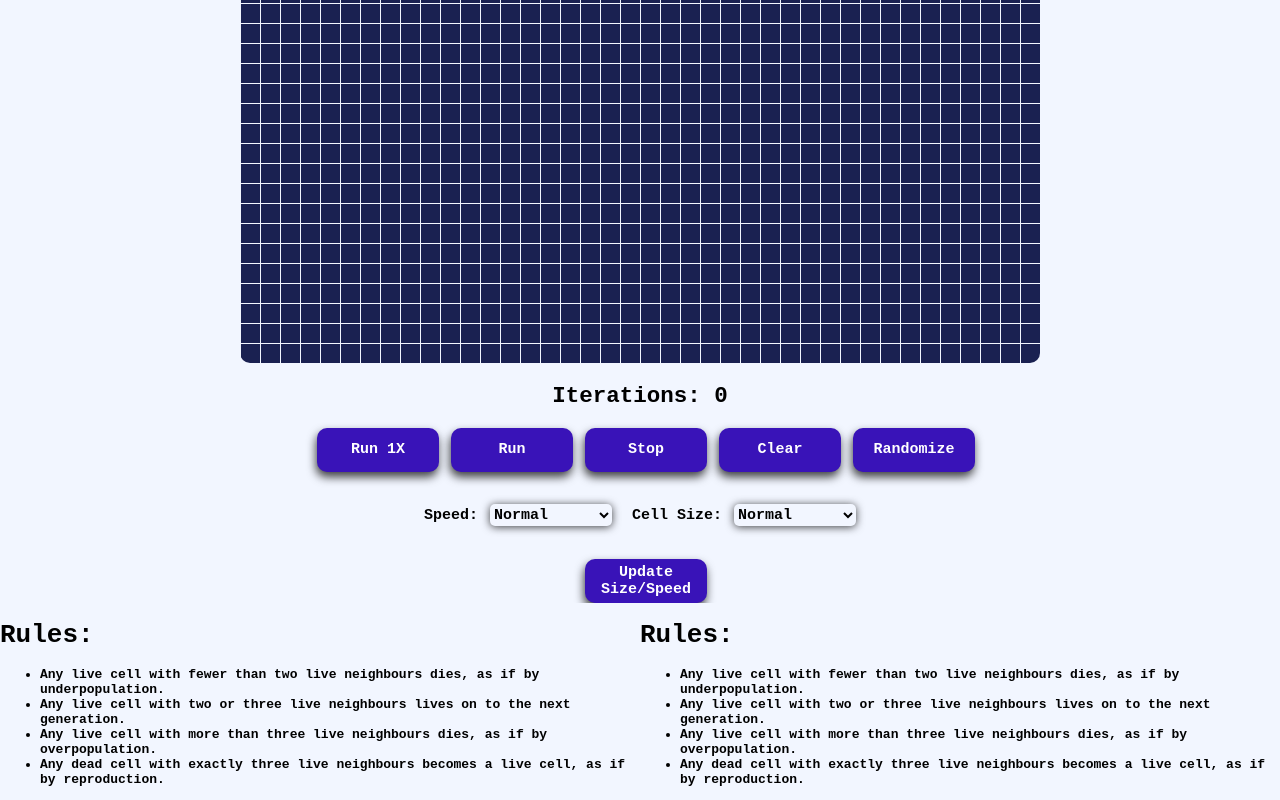
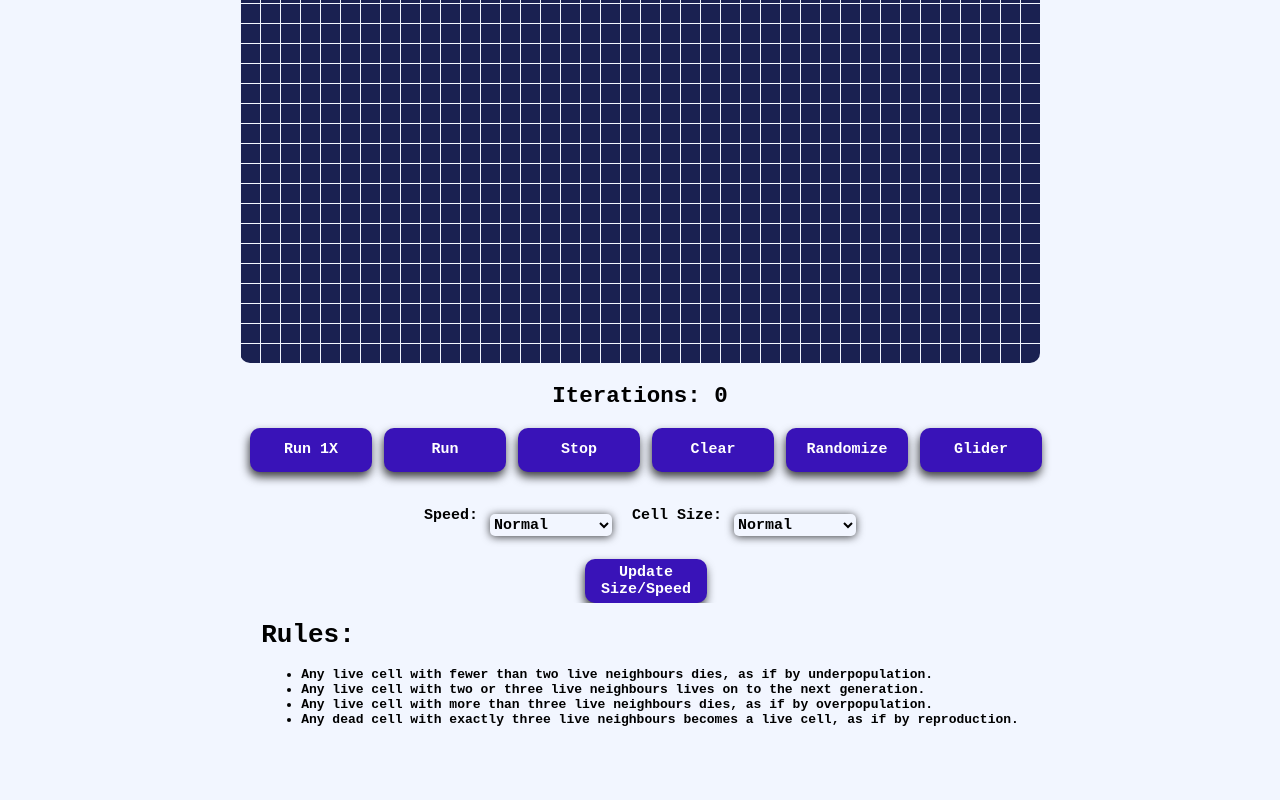
Before and after one commit to MaxiCB/Game-Of-Life, a React (Create React App) app in the folder client/: page / in a window 1280 px wide. Shown: the part 437-1237 px from the top of the page. After the commit the page ends 1177 px from the top, so only its background shows below. Built offline with nearby package versions, Linux system fonts and the light colour scheme; the HTML template or start-up script is replaced by a standard one.

Commit message:
ADD Glider Prefab
- Added glider prefab

```diff
--- a/client/src/components/Controls.tsx
+++ b/client/src/components/Controls.tsx
@@ -10,6 +10,7 @@ import {
   make_random_board,
   toggle_running,
   set_cell_size,
+  make_glider,
 } from "../store/actions";
 import { GameType, Grid, Cell } from "../types";
 import { AppState } from "../store/types";
@@ -24,6 +25,7 @@ interface ControlProps {
   make_random_board: typeof make_random_board;
   toggle_running: typeof toggle_running;
   set_cell_size: typeof set_cell_size;
+  make_glider: typeof make_glider;
   running: boolean;
   grid: GameType;
   rect: DOMRect | null;
@@ -40,6 +42,7 @@ const Controls: React.FC<ControlProps> = ({
   make_random_board,
   toggle_running,
   set_cell_size,
+  make_glider,
   grid_size,
   cell_size,
   cells,
@@ -92,6 +95,11 @@ const Controls: React.FC<ControlProps> = ({
     set_cell_size(size);
   };
 
+  const do_thing = () => {
+    make_glider();
+    make_cells();
+  };
+
   return (
     <div className="controls">
       <h2>Iterations: {iterations}</h2>
@@ -100,6 +108,7 @@ const Controls: React.FC<ControlProps> = ({
       <Button title={"Stop"} action={stop_game} />
       <Button title={"Clear"} action={clear_game} />
       <Button title={"Randomize"} action={make_random} />
+      <Button title={"Glider"} action={do_thing} />
       <div
         style={{
           margin: "20px",
@@ -150,6 +159,7 @@ const mapStateToProps = (state: AppState) => {
     make_random_board: make_random_board,
     toggle_running: toggle_running,
     set_cell_size: set_cell_size,
+    make_glider: make_glider,
     running: state.running,
     grid: state.grid,
     rect: state.rect,
@@ -169,4 +179,5 @@ export default connect(mapStateToProps, {
   make_random_board,
   toggle_running,
   set_cell_size,
+  make_glider,
 })(Controls);
--- a/client/src/components/Rules.tsx
+++ b/client/src/components/Rules.tsx
@@ -24,27 +24,6 @@ const Rules = () => {
           </li>
         </ul>
       </div>
-      <div className="rules">
-        <h1>Rules: </h1>
-        <ul>
-          <li>
-            Any live cell with fewer than two live neighbours dies, as if by
-            underpopulation.
-          </li>
-          <li>
-            Any live cell with two or three live neighbours lives on to the next
-            generation.
-          </li>
-          <li>
-            Any live cell with more than three live neighbours dies, as if by
-            overpopulation.
-          </li>
-          <li>
-            Any dead cell with exactly three live neighbours becomes a live
-            cell, as if by reproduction.
-          </li>
-        </ul>
-      </div>
     </div>
   );
 };
--- a/client/src/store/actions.ts
+++ b/client/src/store/actions.ts
@@ -199,7 +199,7 @@ export const run_iteration = () => (
         }
         // If cell is dead and has 3 neighbors revive
       } else {
-        if (!state.board[y][x] && neighbors === 3) {
+        if (neighbors === 3) {
           new_board[y][x] = true;
         }
       }
@@ -226,3 +226,21 @@ export const set_cell_size = (size: number) => (
   };
   dispatch({ type: SET_GRID, payload: new_grid });
 };
+
+export const make_glider = () => (
+  dispatch: Dispatch,
+  getState: () => AppState
+) => {
+  const glider_dirs = [
+    [0, -1],
+    [0, 1],
+    [1, 0],
+    [1, 1],
+    [-1, 1],
+  ];
+  const state = getState();
+  let middle = state.board.length / 2 - 1;
+  glider_dirs.forEach((item) => {
+    state.board[middle + item[0]][middle + item[1]] = true;
+  });
+};
--- a/client/src/styles/App.css
+++ b/client/src/styles/App.css
@@ -8,6 +8,7 @@
   position: relative;
   margin: 0 auto;
   background-color: #1A2151;
+  /* display: block; */
   background-image:
     linear-gradient(#F2F6FF 1px, transparent 1px),
     linear-gradient(90deg, #F2F6FF 1px, transparent 1px);
@@ -30,6 +31,7 @@
 }
 
 .input {
+  margin-top: 20px;
   margin-left: 12px;
   cursor: pointer;
   border: #F2F6FF;
```
